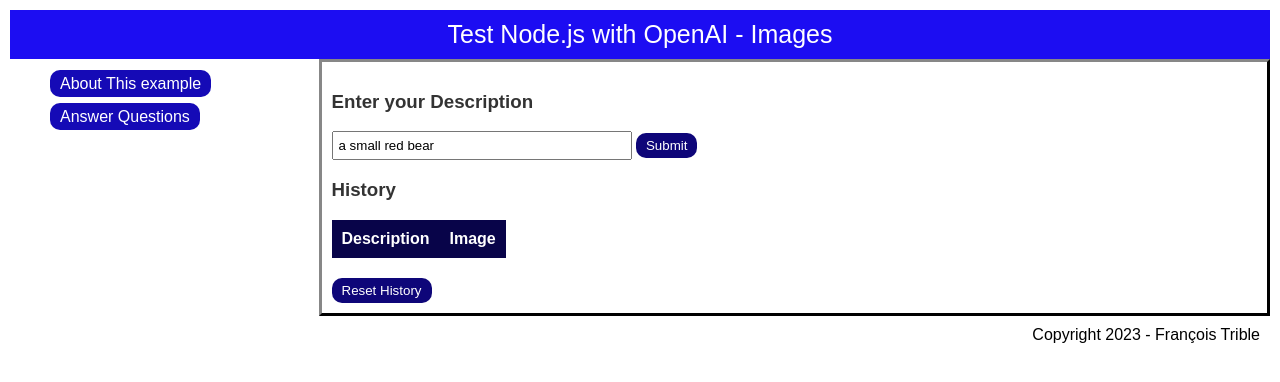
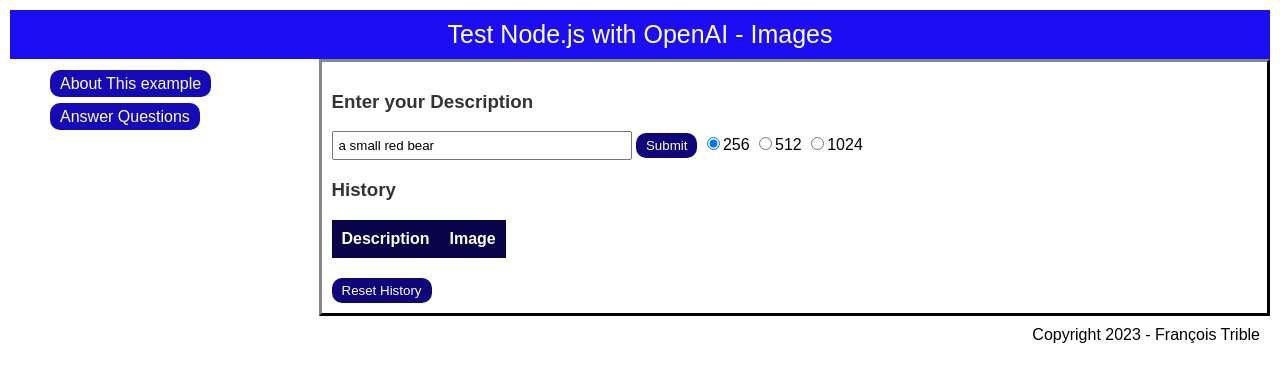
Before and after one commit to ftrible/test, a website: page htdocs/images.html in a window 1280 px wide. Drawn offline with Linux system fonts and the light colour scheme; no server answers.

Commit message:
select image size + prepare for https

```diff
--- a/htdocs/images.html
+++ b/htdocs/images.html
@@ -20,6 +20,9 @@
          <form action="/image" method="post" id="formImage">
             <input type="text" name="data" placeholder="Enter description" id="question" value="a small red bear">
             <button type="submit" id="submitButton">Submit</button>
+            <input type="radio" name="size" value="256x256" id="256" checked><label for="256">256</label>
+            <input type="radio" name="size" value="512x512" id="512"><label for="512">512</label>
+            <input type="radio" name="size" value="1024x1024"id="1024"><label for="1024">1024</label>
          </form>
          <h1>History</h1>
          <table>
--- a/htdocs/script.js
+++ b/htdocs/script.js
@@ -32,13 +32,13 @@ if (iform) { // Image page - change post path and load history
     });
 }
 
-// Utility function to check if a string is an URL
+/* Utility function to check if a string is an URL
 function isURL(str) {
   const pattern = /^https?:\/\/(?:www\.)?[-a-zA-Z0-9@:%._\+~#=]{1,256}\.[a-zA-Z0-9()]{1,6}\b([-a-zA-Z0-9()@:%_\+.~#?&//=]*)$/gm;
   const rtn = pattern.test(str);
   console.log('check ' + str + " -> " + rtn);
   return rtn;
-}
+}*/
 
 // Manage submit
 form.addEventListener('submit', (event) => {
```
Also changed, not shown: package.json (added, +8 -0 lines), server.js (+16 -7 lines), README.md (added), 1 other file.
